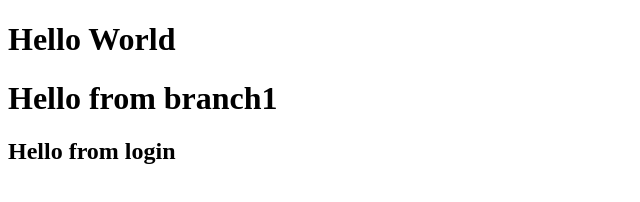
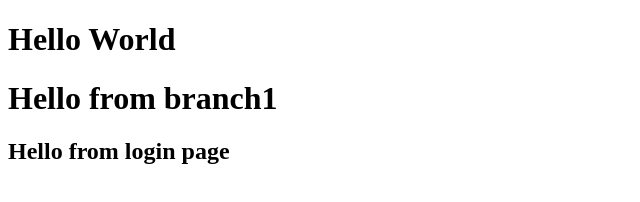
Before and after one commit to Nargis21/practice, a plain HTML site: page index.html in a window 1280 px wide. Shown: the full height of the page, 0-640 px from the left. Drawn offline with Linux system fonts and the light colour scheme.

Commit message:
more code added

```diff
--- a/index.html
+++ b/index.html
@@ -12,7 +12,7 @@
 <body>
     <h1>Hello World</h1>
     <h1>Hello from branch1</h1>
-    <h2>Hello from login</h2>
+    <h2>Hello from login page</h2>
 </body>
 
 </html>
```
